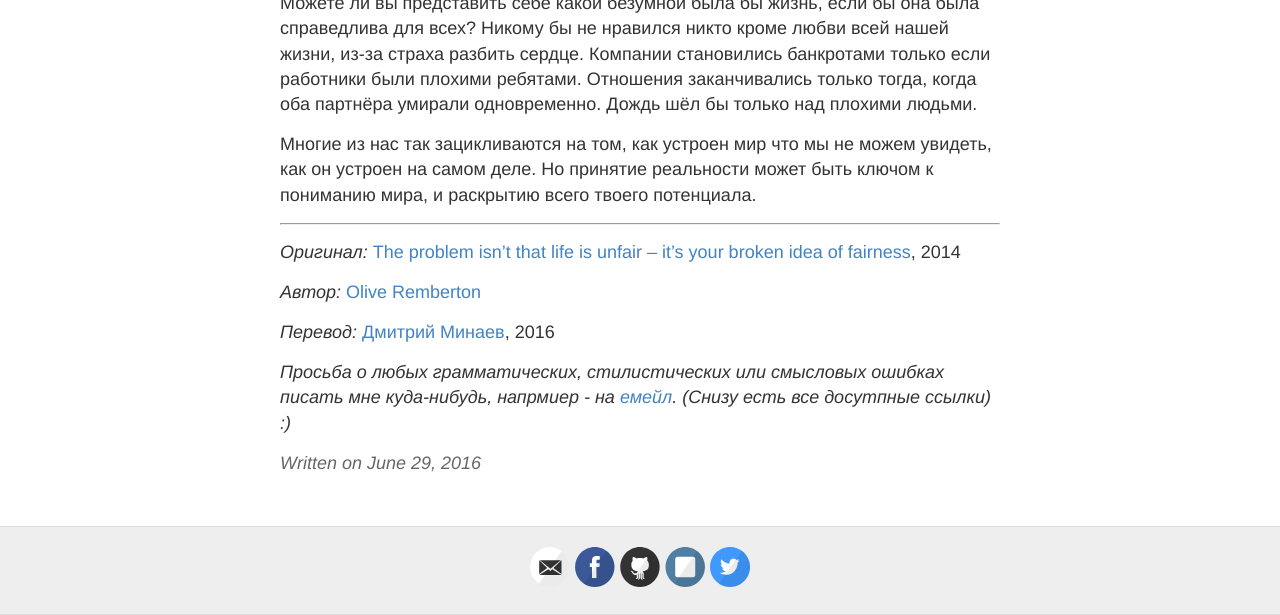
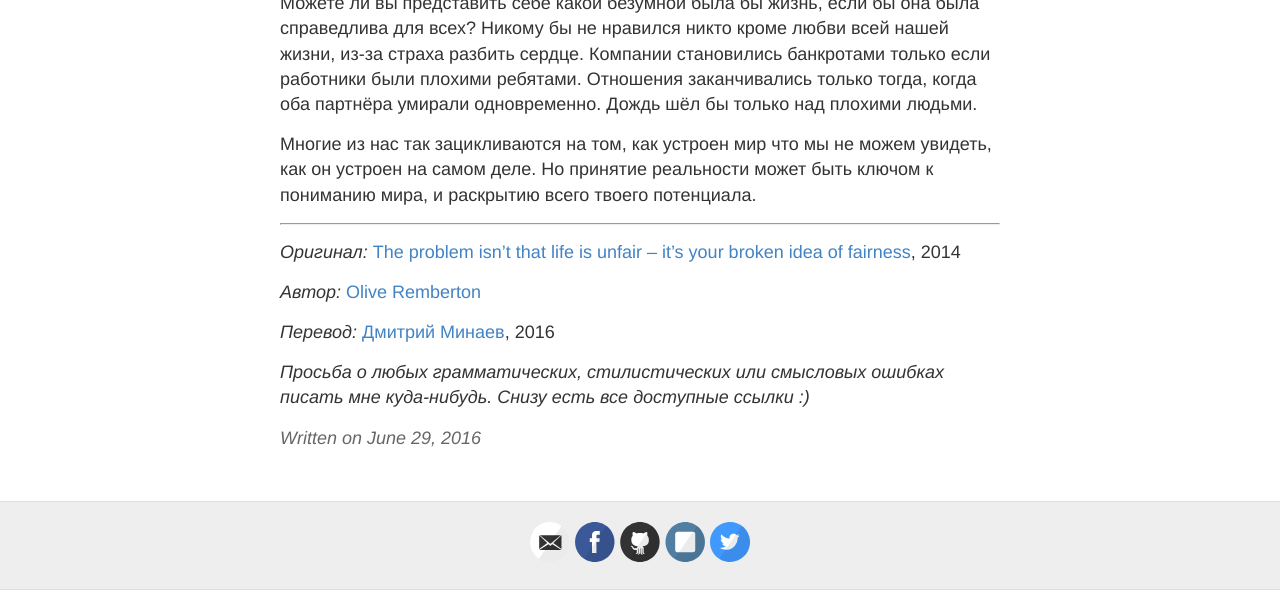
Before and after one commit to minajevs/blog, a Jekyll site: the page built from _posts/2016-6-29-Life-is-Unfair.md, in a window 1280 px wide and 900 px high, scrolled down 5235 px, cut to the strip 285-900 px from the top of the window. Built offline with Jekyll 4.4.1, drawn with Linux system fonts in a browser that asks for light colours; Markdown is read by kramdown in place of the engine named in the settings; after the commit the page ends 6110 px from its top, so only the background shows below that.

Commit message:
Update 2016-6-29-Life-is-Unfair.md

```diff
--- a/_posts/2016-6-29-Life-is-Unfair.md
+++ b/_posts/2016-6-29-Life-is-Unfair.md
@@ -95,4 +95,4 @@ title: Проблема не в том, что жизнь несправедли
 
 
 
-_Просьба о любых грамматических, стилистических или смысловых ошибках писать мне куда-нибудь, напрмиер - на [емейл](dmitrijs.minajevs@outlook.com). (Снизу есть все досутпные ссылки) :)_
+_Просьба о любых грамматических, стилистических или смысловых ошибках писать мне куда-нибудь. Снизу есть все доступные ссылки :)_
```
